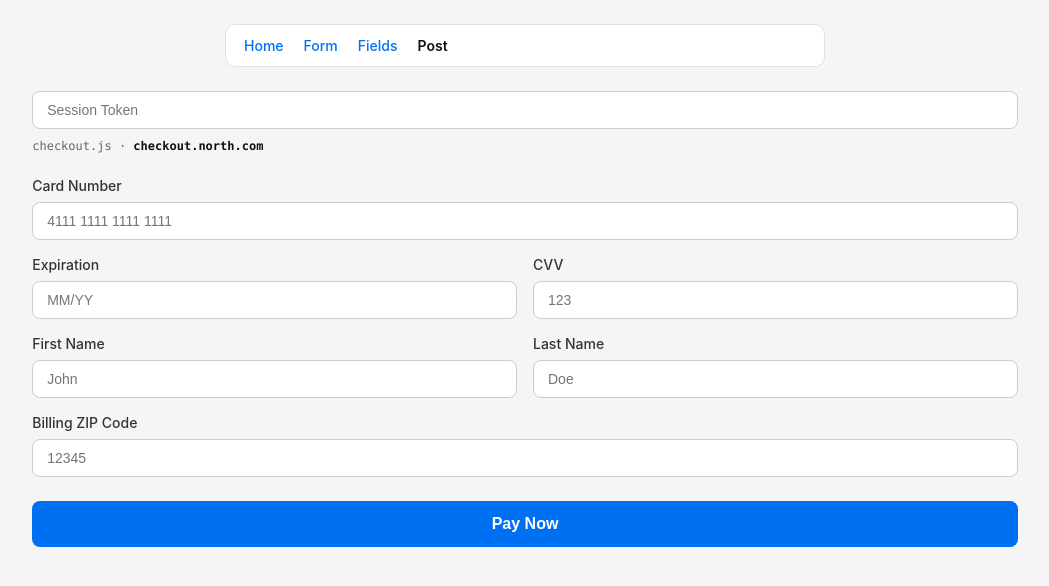
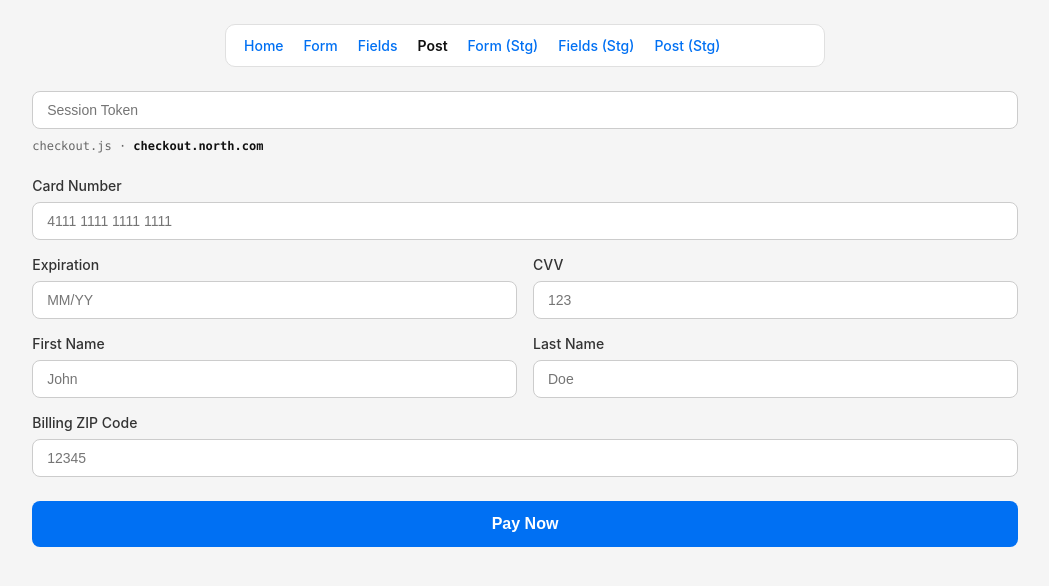
Before and after one commit to alex-sorbala/embedded_checkout_test, a plain HTML site: page post.html in a window 1280 px wide. Shown: the whole page, without its empty margins (115-1164 px from the left). Drawn offline with Linux system fonts and the light colour scheme.

Commit message:
Update post.html

```diff
--- a/post.html
+++ b/post.html
@@ -21,7 +21,8 @@
 
     .site-nav {
       display: flex;
-      gap: 20px;
+      flex-wrap: wrap;
+      gap: 12px 20px;
       max-width: 600px;
       margin: 0 auto 24px;
       padding: 12px 18px;
@@ -209,6 +210,9 @@
     <a href="form.html">Form</a>
     <a href="fields.html">Fields</a>
     <a href="post.html" class="active">Post</a>
+    <a href="stg-form.html">Form (Stg)</a>
+    <a href="stg-fields.html">Fields (Stg)</a>
+    <a href="stg-post.html">Post (Stg)</a>
   </nav>
 
   <div class="controls">
```
